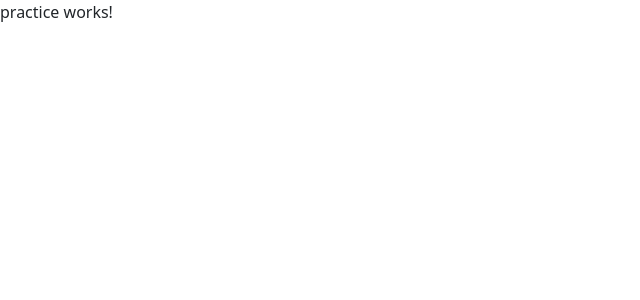
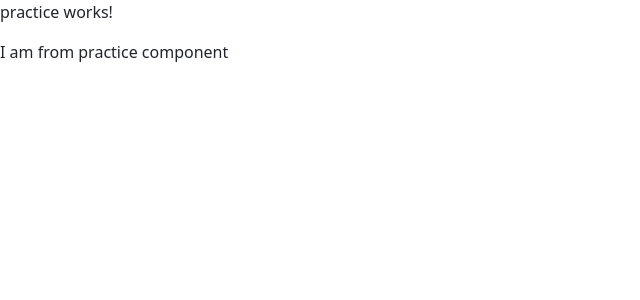
Before and after one commit to parshuramRathod/angularapp, an Angular app: page / in a window 1280 px wide. Shown: the top 300 px of the page, without its empty margins (0-640 px from the left). Built offline with nearby package versions, Linux system fonts and the light colour scheme.

Commit message:
learned parent component to child component also learned template reference variable
learned parent component to child component also learned template reference variable

```diff
--- a/src/app/app.component.html
+++ b/src/app/app.component.html
@@ -5,7 +5,7 @@
 <!-- <app-demodirectives></app-demodirectives> -->
 <!-- <app-asment-structral-derectives></app-asment-structral-derectives> -->
 <!-- <app-attribute-directive></app-attribute-directive> -->
-<app-practice></app-practice>
+<app-practice [myInputMsg]="uname"></app-practice>
 <!-- <app-password-confirm></app-password-confirm> -->
 <!-- <app-ngswitch></app-ngswitch>   -->
 <!-- <app-assignment-data-binding></app-assignment-data-binding> -->
--- a/src/app/app.component.ts
+++ b/src/app/app.component.ts
@@ -7,4 +7,7 @@ import { Component } from '@angular/core';
 })
 export class AppComponent {
   title = 'angularapp';
+  //parent component
+  uname= 'I am from practice component';
+
 }
--- a/src/app/attribute-directive/attribute-directive.component.html
+++ b/src/app/attribute-directive/attribute-directive.component.html
@@ -15,3 +15,17 @@
 </ul>
 <p>Normal para</p>
 <p appCustdir>Custom para</p>
+
+<!-- Once user input value then that value should be displayed on html page -->
+<!-- <div style= "text-align: center">
+    <input type="text" (keyup.enter)="show($event)">
+</div>
+{{uName}} -->
+<!-- another way to crate user input story by using template reference variable -->
+<div>
+<input type="text" #uusername>
+</div>
+<button (click)="show(uusername.value)">Show</button>
+<div>
+    {{username}}
+</div>
--- a/src/app/attribute-directive/attribute-directive.component.ts
+++ b/src/app/attribute-directive/attribute-directive.component.ts
@@ -9,6 +9,8 @@ import { Builder } from 'protractor';
 export class AttributeDirectiveComponent implements OnInit {
 
   colorVal  = 'blue';
+
+  uName;
 
   people:any[] = [
     {
@@ -32,6 +34,18 @@ export class AttributeDirectiveComponent implements OnInit {
       "country": "USA"
     }
   ]
+//   show(value){
+//     this.uName = value.target.value;
+// console.log(value.target.value);
+
+
+//   }
+
+  username;
+
+  show(value){
+    this.username = value;
+  }
 
   constructor() { }
 
--- a/src/app/demo/demo.component.ts
+++ b/src/app/demo/demo.component.ts
@@ -1,4 +1,4 @@
-import { Component, OnInit } from '@angular/core';
+import { Component, Input, OnInit } from '@angular/core';
 
 @Component({
   selector: 'app-demo',
@@ -32,6 +32,7 @@ constructor() {
   }
 
   ngOnInit() {
+
   }
 
 }
--- a/src/app/practice/practice.component.html
+++ b/src/app/practice/practice.component.html
@@ -1 +1,5 @@
 <p>practice works!</p>
+
+<div>
+    {{myInputMsg}}
+</div>
--- a/src/app/practice/practice.component.ts
+++ b/src/app/practice/practice.component.ts
@@ -1,4 +1,4 @@
-import { Component, OnInit } from '@angular/core';
+import { Component, Input, OnInit } from '@angular/core';
 
 @Component({
   selector: 'app-practice',
@@ -6,10 +6,14 @@ import { Component, OnInit } from '@angular/core';
   styleUrls: ['./practice.component.css']
 })
 export class PracticeComponent implements OnInit {
+  // this is  child component
+  @Input() myInputMsg: string;
 
   constructor() { }
 
   ngOnInit() {
+    console.log('form parent ',this.myInputMsg );
+
   }
 
 }
```
